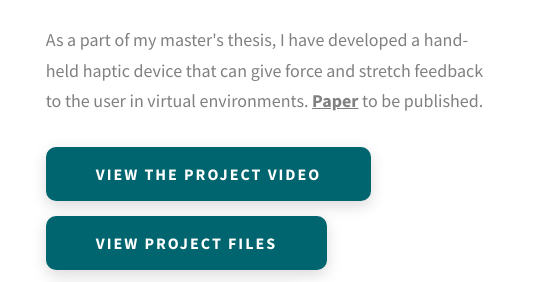
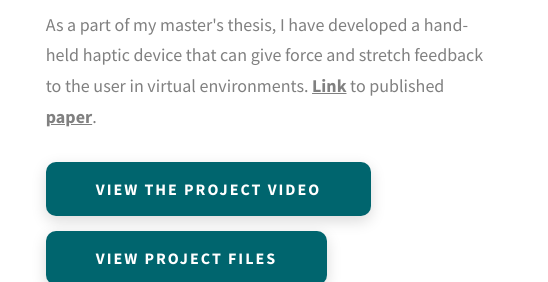
Before and after one commit to bataseven/bataseven.github.io, a website: page index.html in a window 1280 px wide. Shown: the part 2221-2503 px from the top of the page, 732-1280 px from the left. Drawn offline with Linux system fonts and the light colour scheme.

Commit message:
added paper link

```diff
--- a/index.html
+++ b/index.html
@@ -194,7 +194,7 @@
           <div class="projects__row-content">
             <h3 class="projects__row-content-title" id="haptic">A Hand-Held Haptic Device for VR Applications</h3>
             <p class="projects__row-content-desc">
-              As a part of my master's thesis, I have developed a hand-held haptic device that can give force and stretch feedback to the user in virtual environments. <a href='assets/pdf/ToH Paper.pdf'><b><u>Paper</u></b></a> to be published.
+              As a part of my master's thesis, I have developed a hand-held haptic device that can give force and stretch feedback to the user in virtual environments. <a href='https://ieeexplore.ieee.org/document/10272716'><b><u>Link</u></b></a> to published <a href='assets/pdf/ToH Paper.pdf'><b><u>paper</u></b></a>.
             </p>
             <a href="https://www.youtube.com/watch?v=UpuJ1ES_8QQ" class="btn btn--med btn--theme dynamicBgClr"
             target="_blank">View the Project Video</a>
```
